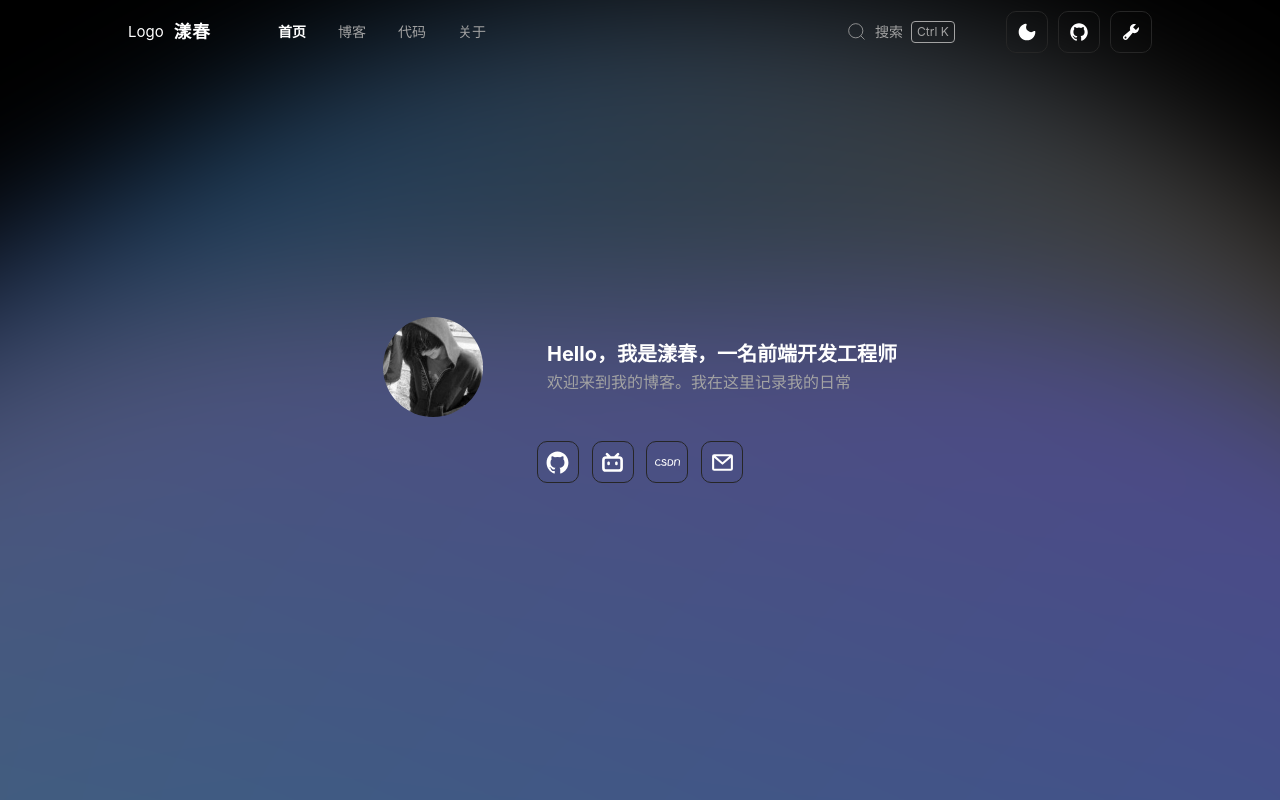
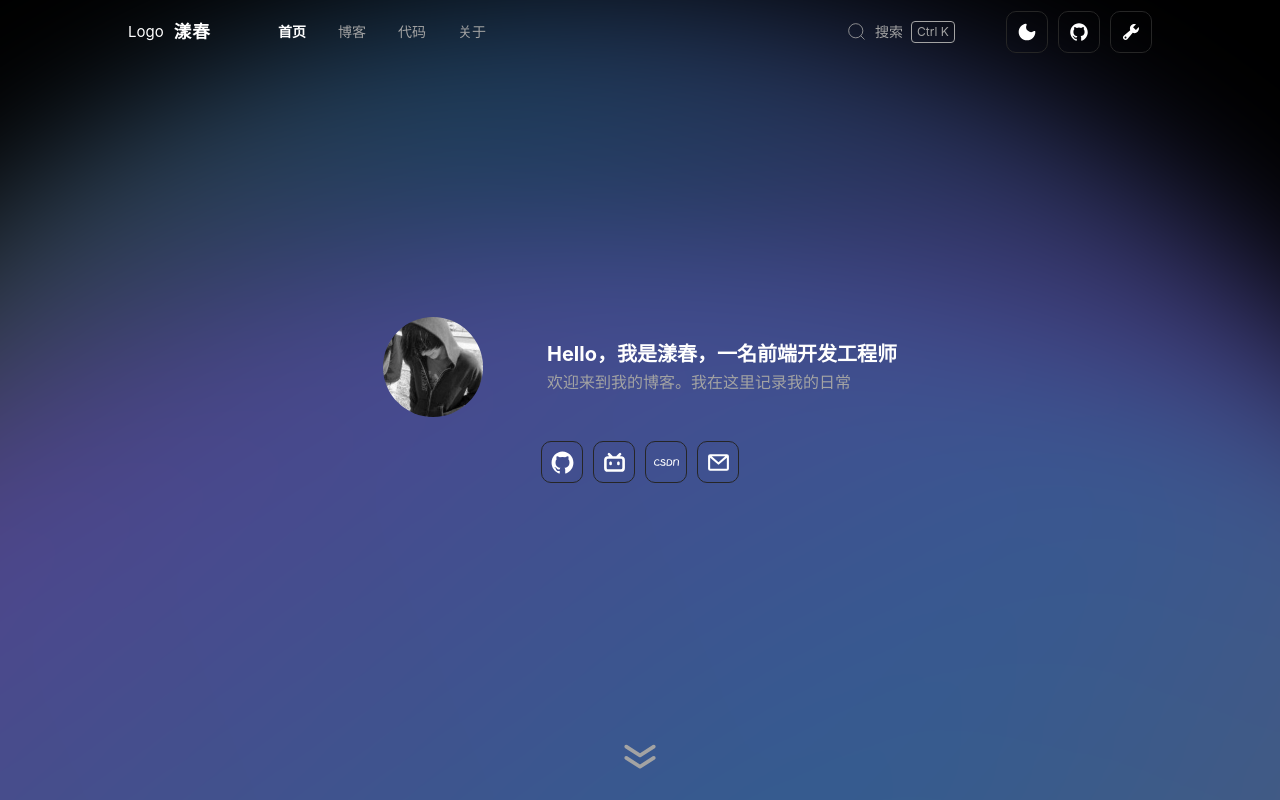
Before and after one commit to Moipha/Blog, a Vue app: page /home in a window 1280 px wide. Shown: the top 800 px of the page. Built offline with nearby package versions, Linux system fonts and the light colour scheme.

Commit message:
front: 添加移动端下的左侧边栏

```diff
--- a/src/assets/styles/global.scss
+++ b/src/assets/styles/global.scss
@@ -49,3 +49,7 @@ body {
   -webkit-font-smoothing: antialiased;
   -moz-osx-font-smoothing: grayscale;
 }
+html {
+  // 滚动条
+  scrollbar-color: var(--border) var(--bg);
+}
--- a/src/layouts/Header.vue
+++ b/src/layouts/Header.vue
@@ -1,5 +1,11 @@
 <template>
-  <header>
+  <header
+    :style="{
+      backdropFilter: isTop ? 'none' : 'blur(10px)',
+      backgroundColor: isTop ? 'transparent' : 'var(--bg)',
+      borderWidth: isTop ? 0 : '0 0 1px 0'
+    }"
+  >
     <section class="left" :style="{ left: showLeft ? '0' : '-320px' }">
       <Button class="close" @click="showLeft = false">
         <Icon name="close" />
@@ -57,6 +63,14 @@ const { theme } = storeToRefs(useSettingStore())
 
 // 侧边栏
 const showLeft = ref(false)
+
+// 滚动条是否在顶部
+const isTop = ref(true)
+
+// 监听滚动条
+window.addEventListener('scroll', () => {
+  isTop.value = window.pageYOffset < 64 ? true : false
+})
 </script>
 
 <style lang="scss" scoped>
@@ -70,6 +84,9 @@ header {
   color: var(--text);
   top: 0;
   z-index: 10;
+  transition: 0.4s background ease;
+  border-style: solid;
+  border-color: var(--border);
 
   @media (max-width: 768px) {
     padding: 10px 5%;
@@ -117,13 +134,12 @@ header {
       list-style: none;
 
       li {
-        margin: 0 10px;
+        margin: 0;
         cursor: pointer;
         color: var(--light-text);
         transition: all 0.2s ease;
         font-size: 14px;
         padding: 8px 16px;
-        margin: 0;
 
         &:hover {
           color: var(--text);
@@ -174,7 +190,7 @@ header {
 
   .btn-container {
     display: flex;
-    gap: 10px;
+    gap: clamp(5px, 1vw, 10px);
     margin-left: 5%;
     align-items: center;
 
--- a/src/views/Home.vue
+++ b/src/views/Home.vue
@@ -1,11 +1,11 @@
 <template>
-  <section>
+  <section class="top">
     <div class="bg">
       <div class="wave"></div>
       <div class="wave"></div>
       <div class="wave"></div>
     </div>
-    <div class="top">
+    <div class="top-content">
       <div class="info">
         <Avatar :src="avatar" shape="circle" :size="100"></Avatar>
         <div class="introduce">
@@ -35,7 +35,13 @@
           </Button>
         </a>
       </div>
+      <Icon class="arrow" name="down" />
     </div>
+  </section>
+  <section class="footer">
+    <div class="route">导航</div>
+    <div class="visit">访问记录</div>
+    <div class="contact">联系方式</div>
   </section>
 </template>
 
@@ -46,7 +52,7 @@ import Button from '@/components/Button.vue'
 </script>
 
 <style lang="scss" scoped>
-section {
+.top {
   width: 100%;
   height: 100vh;
   overflow: hidden;
@@ -65,7 +71,7 @@ section {
     .wave {
       scale: 1.2;
       border-radius: 40%;
-      animation: wave 3000ms infinite linear;
+      animation: wave 5000ms infinite linear;
       position: absolute;
       width: calc(80vw + 1000px);
       height: calc(120vh + 1000px);
@@ -82,16 +88,16 @@ section {
       }
 
       &:nth-child(2) {
-        animation-duration: 4000ms;
+        animation-duration: 6000ms;
       }
 
       &:nth-child(3) {
-        animation-duration: 5000ms;
+        animation-duration: 7000ms;
       }
     }
   }
 
-  .top {
+  .top-content {
     display: flex;
     justify-content: center;
     align-items: center;
@@ -150,7 +156,7 @@ section {
       z-index: 1;
       color: var(--text);
       display: flex;
-      gap: 1vw;
+      gap: clamp(5px, 1vw, 10px);
 
       .btn {
         padding: 7.5px !important;
@@ -158,6 +164,24 @@ section {
         .icon {
           font-size: 25px;
         }
+      }
+    }
+
+    .arrow {
+      position: absolute;
+      bottom: 3vh;
+      z-index: 5;
+      font-size: 40px;
+      color: var(--light-text);
+      transition: 0.2s ease all;
+      cursor: pointer;
+
+      &:hover {
+        color: var(--text);
+      }
+
+      @media (max-width: 660px) {
+        font-size: calc(20px + 2.75vw);
       }
     }
   }
@@ -172,4 +196,12 @@ section {
     transform: rotate(360deg);
   }
 }
+
+.footer {
+  display: flex;
+  justify-content: space-around;
+  align-items: center;
+  height: 50vh;
+  color: var(--light-text);
+}
 </style>
```
Also changed, not shown: src/components/Icon.vue (+2 -1 lines), 1 other file (tests, documents, lock files or other folders).
